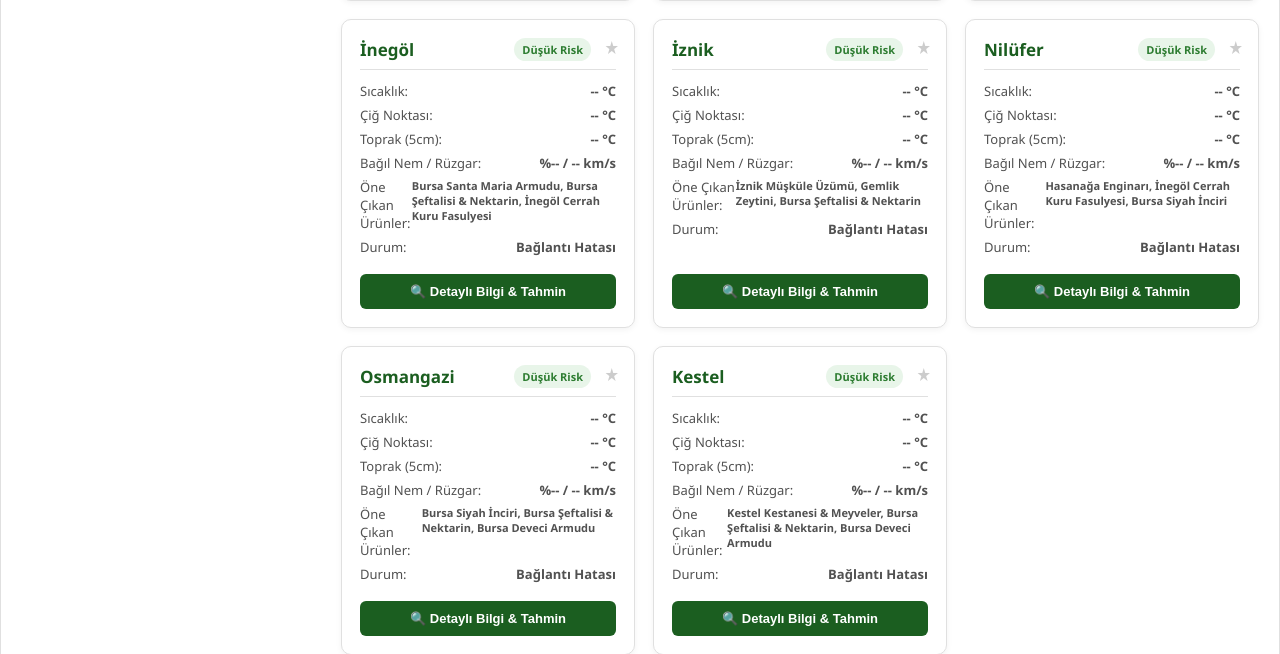
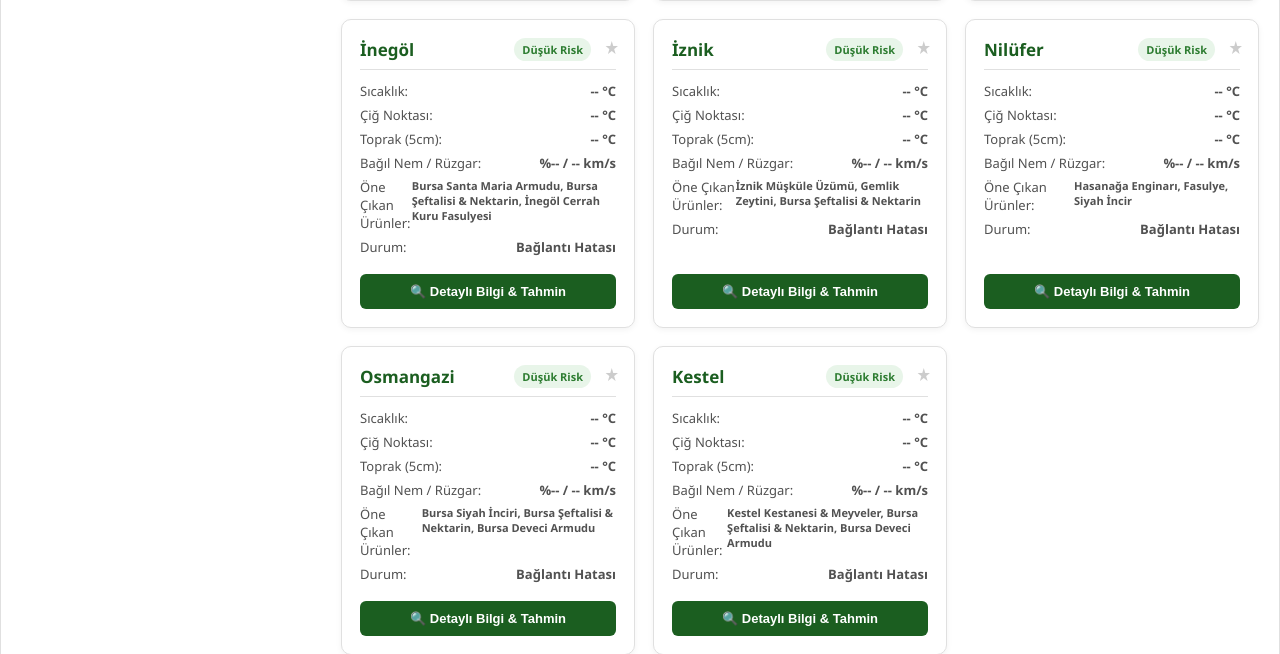
Before and after one commit to melihozdemir94/bursatarimapp, a Flask app: page / in a window 1280 px wide. Shown: the part 1911-2565 px from the top of the page. Run offline with Flask 3, Linux system fonts and the light colour scheme.

Commit message:
Update index.html

```diff
--- a/templates/index.html
+++ b/templates/index.html
@@ -669,7 +669,7 @@
             { name: "Yıldırım", lat: 40.1925, lon: 29.1122, crops: ["Bursa Santa Maria Armudu", "Bursa Deveci Armudu", "Bursa Şeftalisi & Nektarin"] },
             { name: "İnegöl", lat: 40.0783, lon: 29.5133, crops: ["Bursa Santa Maria Armudu", "Bursa Şeftalisi & Nektarin", "İnegöl Cerrah Kuru Fasulyesi", "İnegöl Çıbrıkası", "Elma", "Patates"] },
             { name: "İznik", lat: 40.4286, lon: 29.7214, crops: ["İznik Müşküle Üzümü", "Gemlik Zeytini", "Bursa Şeftalisi & Nektarin", "Brokoli", "Kabak", "İnegöl Cerrah Kuru Fasulyesi"] },
-            { name: "Nilüfer", lat: 40.2117, lon: 28.9322, crops: ["Hasanağa Enginarı", "İnegöl Cerrah Kuru Fasulyesi", "Bursa Siyah İnciri", "Göynükbelen & Keles Çileği"] },
+            { name: "Nilüfer", lat: 40.2117, lon: 28.9322, crops: ["Hasanağa Enginarı", "Fasulye", "Siyah İncir", "Çilek"] },
             { name: "Osmangazi", lat: 40.1828, lon: 29.0669, crops: ["Bursa Siyah İnciri", "Bursa Şeftalisi & Nektarin", "Bursa Deveci Armudu", "İznik Müşküle Üzümü"] },
             { name: "Kestel", lat: 40.1983, lon: 29.2125, crops: ["Kestel Kestanesi & Meyveler", "Bursa Şeftalisi & Nektarin", "Bursa Deveci Armudu", "Ahududu", "Böğürtlen"] }
         ];
```
